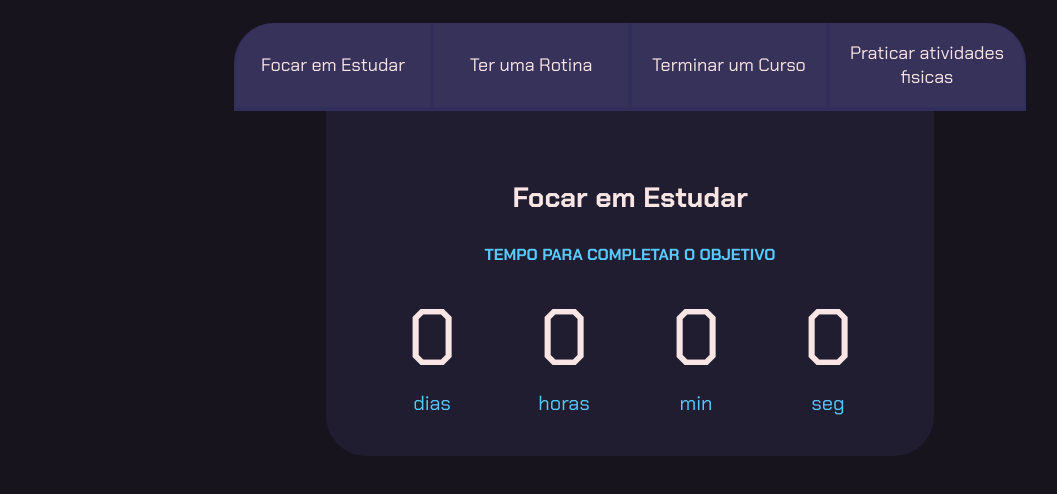
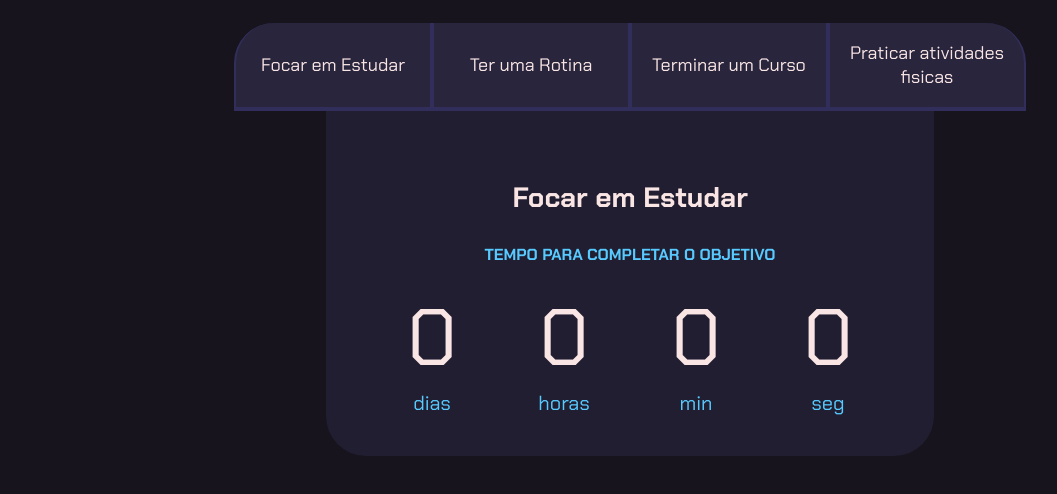
Before and after one commit to alealexia/3-ano-1, a plain HTML site: page index.html in a window 1280 px wide. Shown: the part 80-574 px from the top of the page, without its empty margins (10-1067 px from the left). Drawn offline with Linux system fonts and the light colour scheme.

Commit message:
Update style.css

```diff
--- a/style.css
+++ b/style.css
@@ -5,8 +5,8 @@
     --verde: #57caff;
     --branco: #fae5e5;
     --botao-ativo: #322e5c;
-    --botao-inativo: rgba(87, 81, 151, 0.5);
-    --texto-fundo: rgba(55, 51, 94, 0.3);
+    --botao-inativo: rgba(58, 55, 94, 0.5);
+    --texto-fundo: rgba(55, 55, 94, 0.3);
 }
 
 
```
